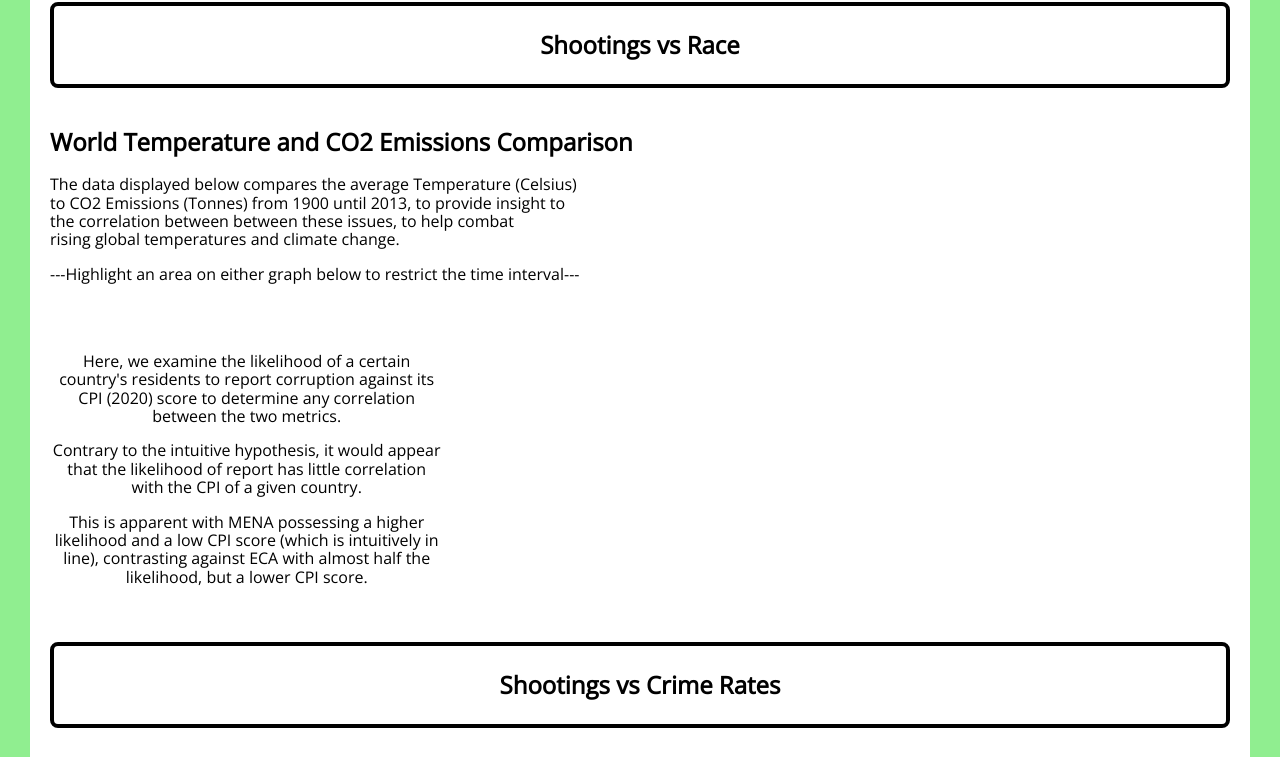
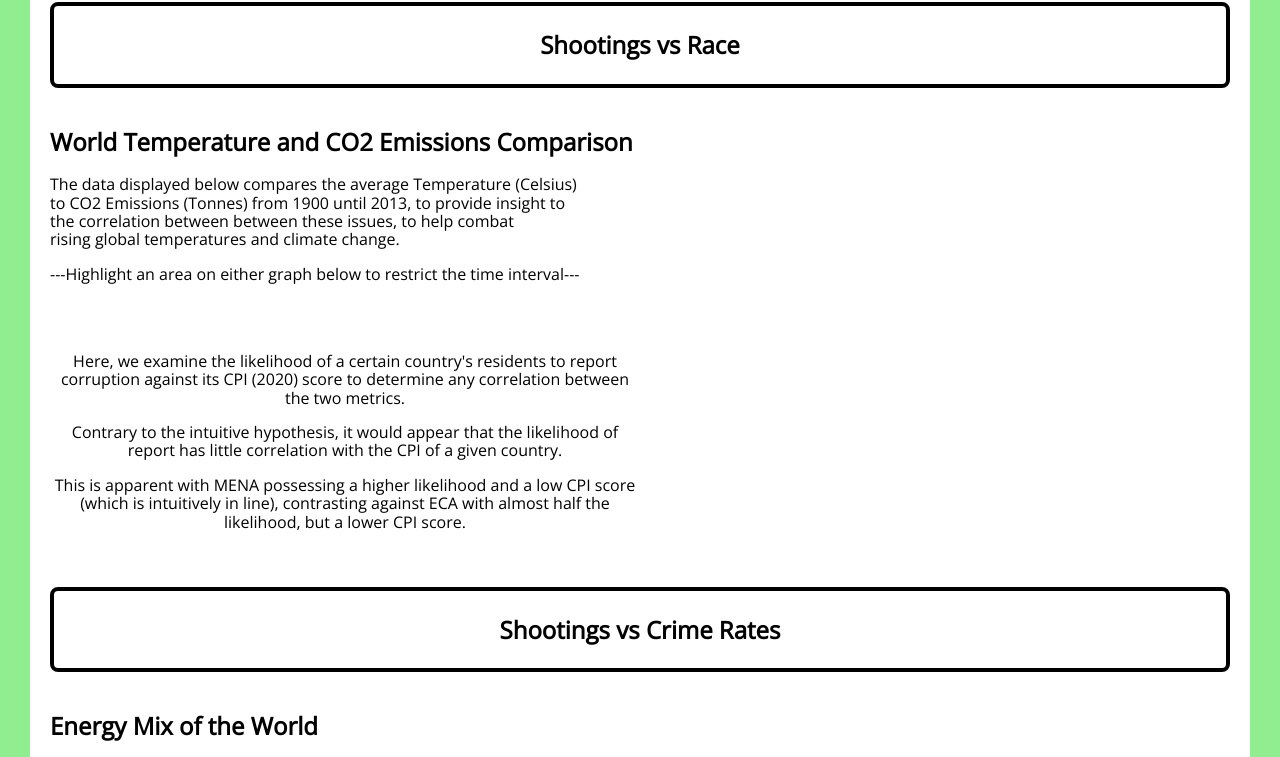
Before and after one commit to ASAW0006/FIT3179, a plain HTML site: page data_visualisation_2/index.html in a window 1280 px wide. Shown: the part 499-1256 px from the top of the page. Drawn offline with nearby package versions, Linux system fonts and the light colour scheme; a script that the page names is missing.

Commit message:
Update index.html

```diff
--- a/data_visualisation_2/index.html
+++ b/data_visualisation_2/index.html
@@ -76,7 +76,7 @@
   <br>
         <!-- REPORT DIVBAR -->
       <div class="pure-g">
-        <div class="pure-u-1-3">
+        <div class="pure-u-1-2">
           <div class="description description-center">
             <p>Here, we examine the <span class="bold">likelihood of a certain country's residents to report
               corruption against its CPI (2020)</span> score to determine any correlation between the two
@@ -88,7 +88,7 @@
               ECA with almost half the likelihood, but a <span class="txt-redbold">lower CPI score</span>.</p>
           </div>
         </div>
-        <div class="pure-u-2-3">
+        <div class="pure-u-2-2">
           <div id="vis4" class="vis-container" ></div>
         </div>
       </div>
```
